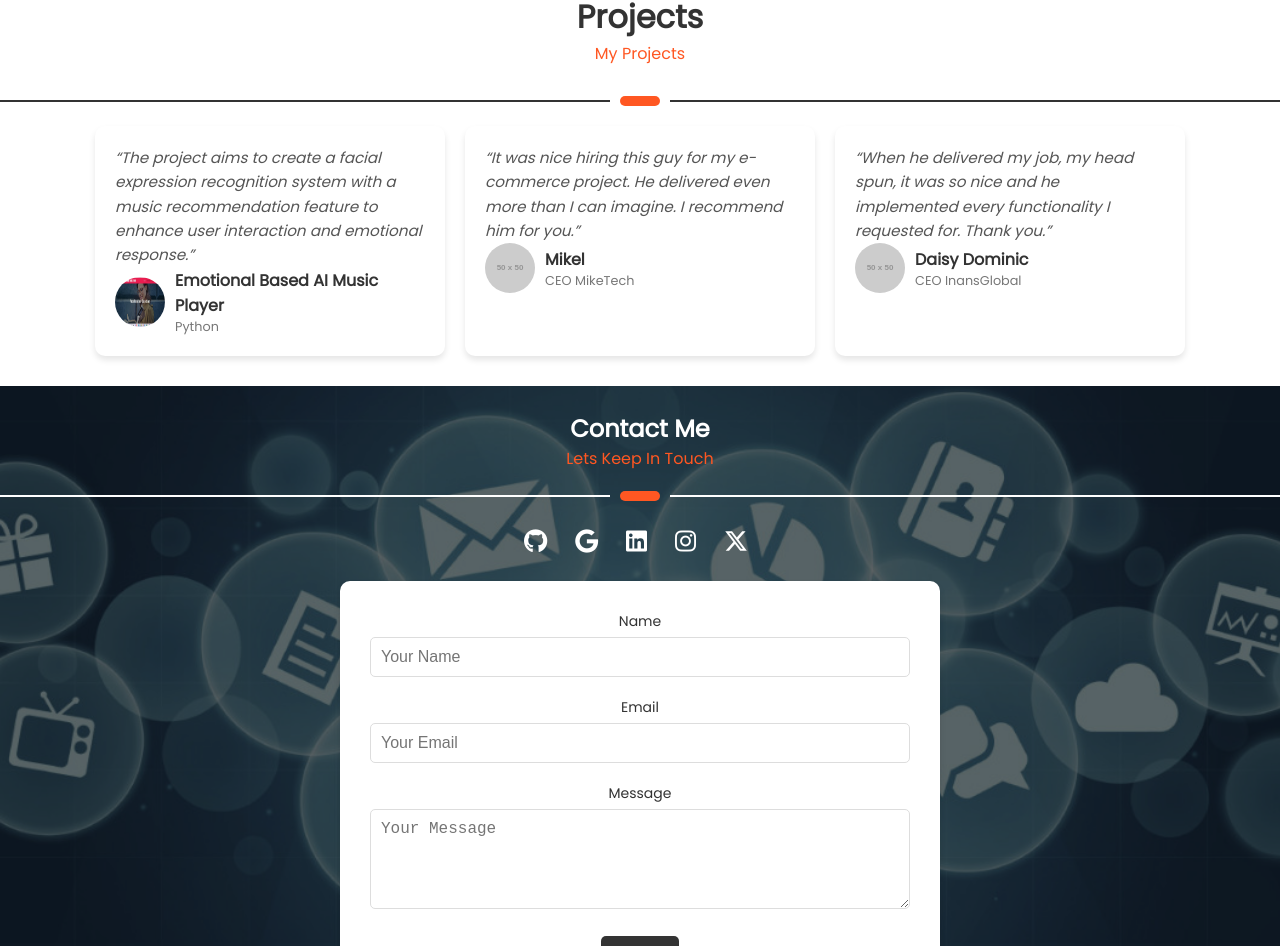
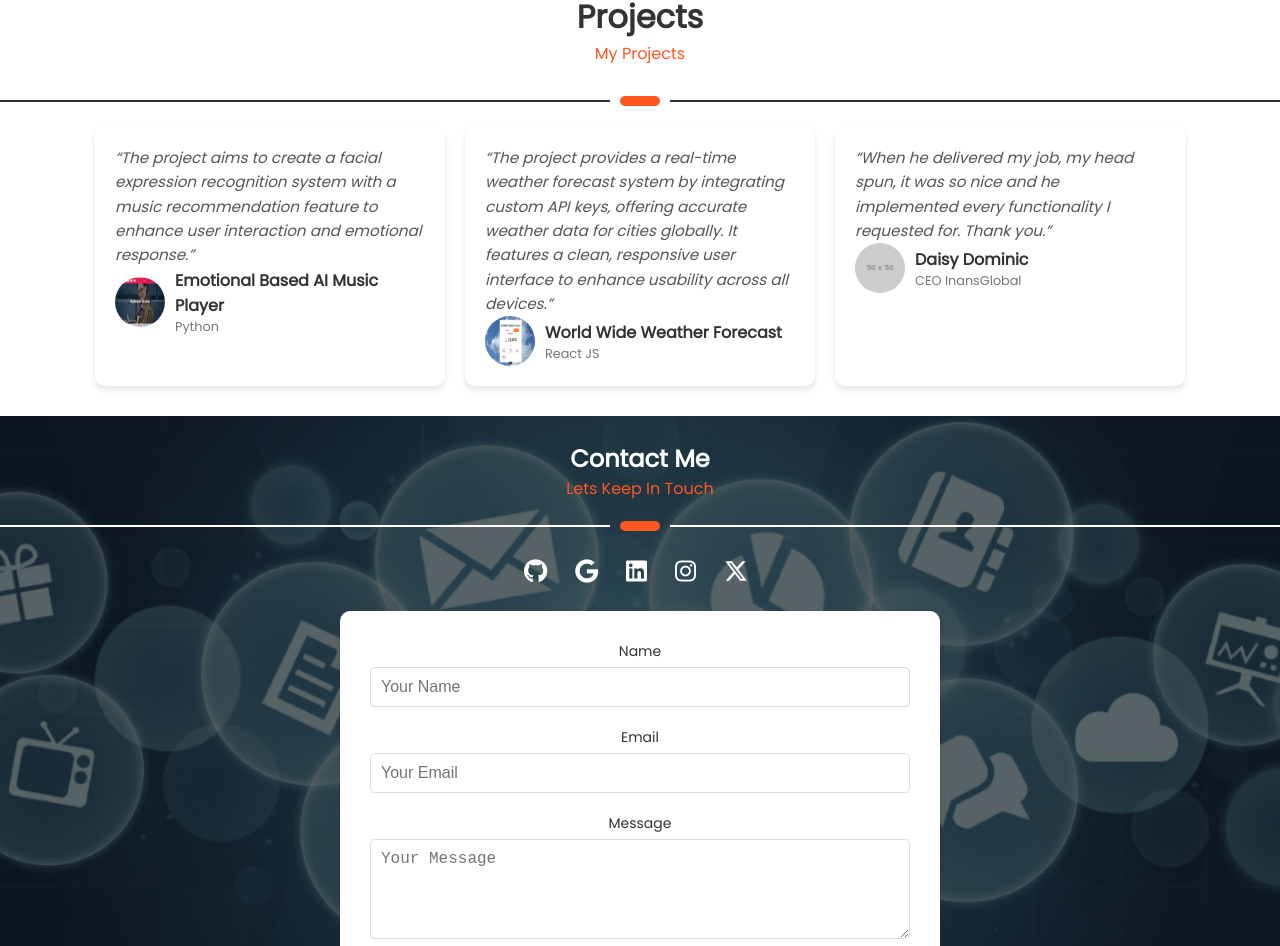
Before and after one commit to EaswaraKrishnanS/Portfolio, a React (Create React App) app: page / in a window 1280 px wide. Shown: the part 3042-3988 px from the top of the page. Built offline with nearby package versions, Linux system fonts and the light colour scheme.

Commit message:
PortfolioUpdate

```diff
--- a/src/Portfolio_Container/Projects/Projects.jsx
+++ b/src/Portfolio_Container/Projects/Projects.jsx
@@ -1,6 +1,7 @@
 import React from 'react';
 import './Project.css';
 import Musicplayer from '../../Assets/Home/Music Player.jpeg'
+import WeatherApp from '../../Assets/Home/Weather-App.png'
 
 const Projects = () => {
   return (
@@ -19,7 +20,7 @@ const Projects = () => {
             </p>
 
             <div className='testimonial-author' >
-              <img src={Musicplayer} alt='Daisy Dominic' />
+              <img src={Musicplayer} alt='Emotional Based AI Music Player' />
               <div>
                 <h4>Emotional Based AI Music Player</h4>
                 <p>Python</p>
@@ -28,16 +29,16 @@ const Projects = () => {
             </a>
           </div>
           <div className='testimonial-card'>
-            <a href="" className='decorationhide'>
+            <a href="https://weather-app-eight-mu-73.vercel.app/" target='_blank' className='decorationhide'>
             <p className='testimonial-text'>
-              “It was nice hiring this guy for my e-commerce project. He delivered even more than I can imagine. I recommend him for you.”
+              “The project provides a real-time weather forecast system by integrating custom API keys, offering accurate weather data for cities globally. It features a clean, responsive user interface to enhance usability across all devices.”
             </p>
 
             <div className='testimonial-author'>
-              <img src='https://via.placeholder.com/50' alt='Mikel' />
+              <img src={WeatherApp} alt='World Wide Weather Forecast' />
               <div>
-                <h4>Mikel</h4>
-                <p>CEO MikeTech</p>
+                <h4>World Wide Weather Forecast</h4>
+                <p>React JS</p>
               </div>
             </div>
             </a>
--- a/src/Portfolio_Container/Resume/Resume.jsx
+++ b/src/Portfolio_Container/Resume/Resume.jsx
@@ -98,12 +98,17 @@ const Resume = () => {
           )}
           {activeSection === "Projects" && (
             <div>
-              <h2>Projects</h2>
+              <h2>Projects - 1</h2>
               <h5>EMOTIONAL BASED AI POWERED MUSIC PLAYER - PYTHON</h5>
               <p>
                 The project aims to create a facial expression recognition
                 system with a music recommendation feature to enhance user
                 interaction and emotional response
+              </p>
+              <h2>Projects - 2</h2>
+              <h5>WORLD WIDE WEATHER FORECAST - REACT JS</h5>
+              <p>
+              The project provides a real-time weather forecast system by integrating custom API keys, offering accurate weather data for cities globally. It features a clean, responsive user interface to enhance usability across all devices.
               </p>
             </div>
           )}
```
Also changed, not shown: src/Assets/Home/Weather-App.png (added).
